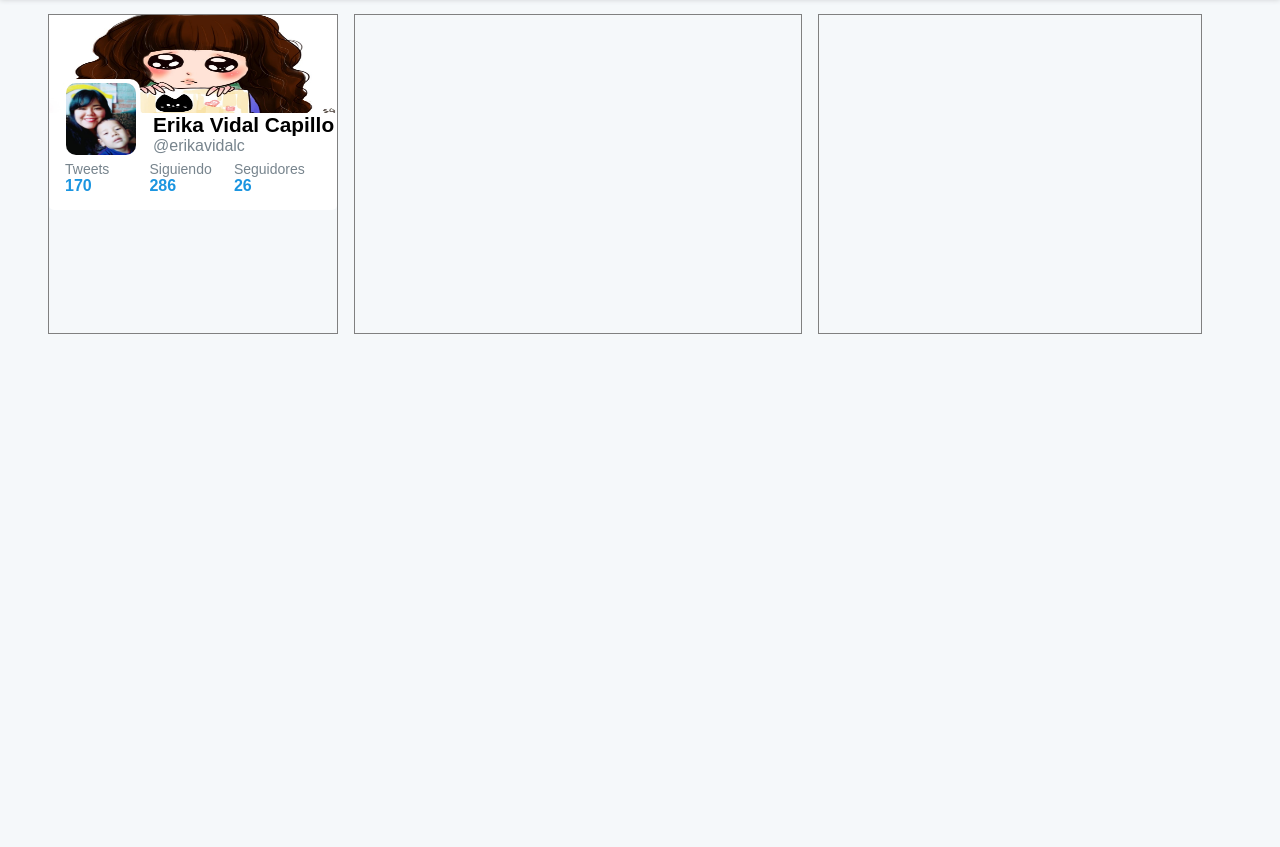
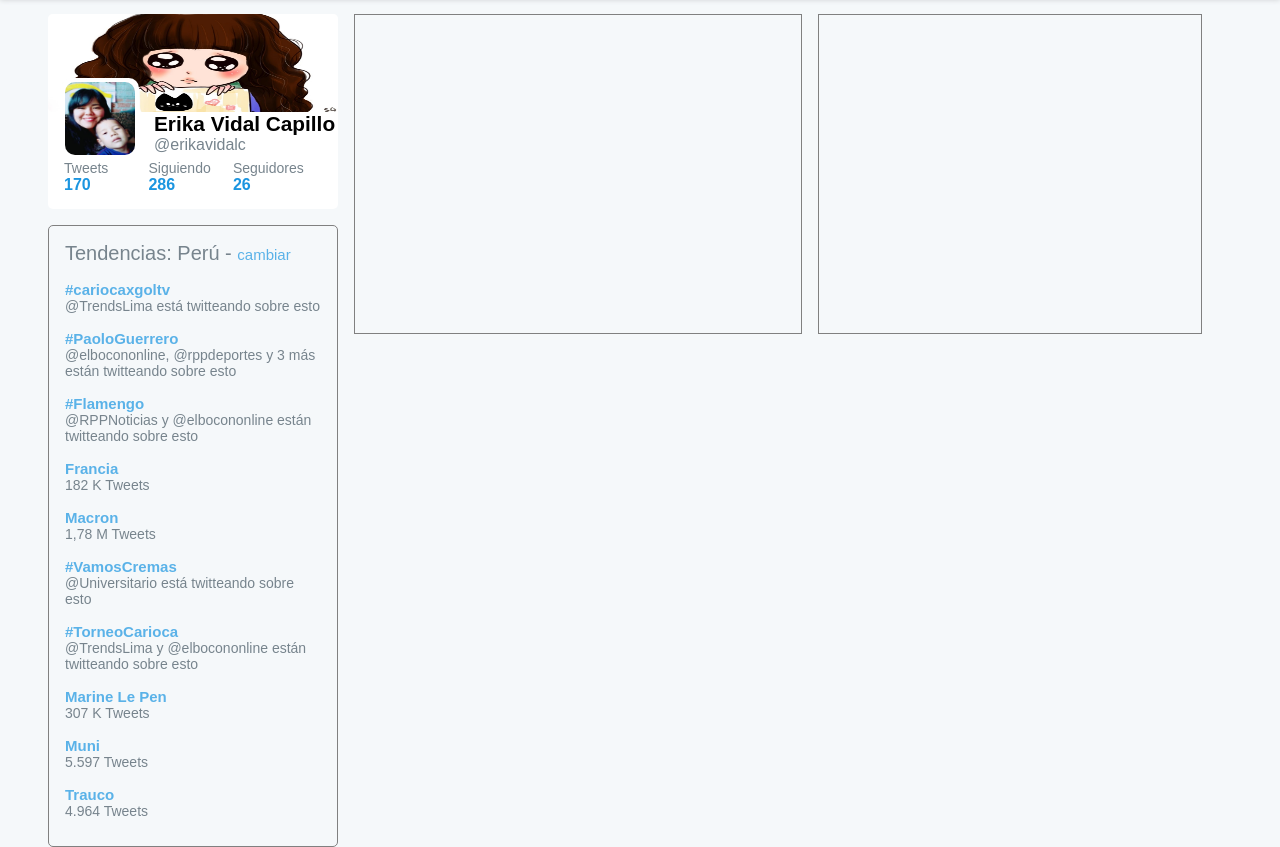
Before and after one commit to dianaVidalC/Twitter, a plain HTML site: page index.html in a window 1280 px wide. Shown: the part 48-895 px from the top of the page. Before the commit the page ends 800 px from the top, so only its background shows below. Drawn offline with Linux system fonts and the light colour scheme; files whose address does not match are found by name; a web font is replaced by a local one.

Commit message:
sección datos terminada

```diff
--- a/assets/css/main.css
+++ b/assets/css/main.css
@@ -98,8 +98,7 @@ img.twittear{
   top: -2px;;
 }
 
-
-section{
+section.quien-seguir{
   float: left;
   width: 30%;
   height: 20rem;
@@ -121,17 +120,18 @@ section.datos{
   position: relative;
   float: left;
   width: 18.125rem;
-  height: 20rem;
-  border: 1px solid gray;
+  height: 46rem;
   margin-left: 3rem;
   margin-top: 1rem;
 }
-section div.perfil{
+
+section.datos div.perfil{
   width: 100%;
   height: 12.1875rem;
   margin: 0 auto;
   background: #FFF;
   border-radius: 5px;
+  cursor: pointer;
 }
 
 section.datos div.perfil div{
@@ -144,7 +144,7 @@ section.datos div.perfil div.imagen-perfil{
   top: 4rem;
   left: 0.8rem;
   width: 27%;
-  height: 25%;
+  height: 11%;
   border-radius: 10px;
   background: #FFF;
 }
@@ -160,6 +160,7 @@ div.imagen-perfil img{
 div.perfil div:first-child img{
   width: 100%;
   height: 100%;
+  border-radius: 5px;
 }
 
 div.perfil div.usuario div:first-child{
@@ -171,6 +172,10 @@ div.perfil div.usuario div.nombres p:first-child{
   font-weight: bold;
   font-size: 1.3rem;
   color: #000;
+}
+
+div.perfil div.usuario div.nombres p:first-child:hover{
+  text-decoration: underline;
 }
 
 div.perfil div.usuario div.seguidores{
@@ -196,3 +201,32 @@ div.perfil div.usuario div.seguidores div p:nth-child(2){
   font-size: 1rem;
   font-weight: bold;
 }
+
+section.datos div.tendencias{
+  height: 38.875rem;
+  border: 1px solid gray;
+  margin-top: 1rem;
+  border-radius: 5px;
+  padding: 1rem;
+}
+
+section.datos div.tendencias p:first-child{
+  font-size: 20px;
+}
+
+section.datos div.tendencias p.blue{
+  margin-top: 1rem;
+  font-weight: bold;
+}
+section.datos div.tendencias p{
+  font-size: 14px;
+}
+section.datos div.tendencias .blue{
+  color: #5AB2E8;
+  font-size: 15px;
+}
+
+section.datos div.tendencias .blue:hover{
+  cursor: pointer;
+  text-decoration: underline;
+}
--- a/index.html
+++ b/index.html
@@ -32,7 +32,7 @@
   </header>
   <section class="datos">
     <div class="perfil">
-      <div><img src="assets/img/perfil.jpg" alt=""></div>
+      <div><img src="assets/img/perfil.jpg" alt="niña-gato"></div>
       <div class="imagen-perfil"><img src="assets/img/fabi.jpg" alt="fabi"></div>
       <div class="usuario">
         <div class="nombres">
@@ -55,7 +55,29 @@
         </div>
       </div>
     </div>
-    <div class="tendencias"></div>
+    <div class="tendencias">
+      <p>Tendencias: Perú - <span class="blue">cambiar</span></p>
+      <p class="blue">#cariocaxgoltv</p>
+      <p>@TrendsLima está twitteando sobre esto</p>
+      <p class="blue">#PaoloGuerrero</p>
+      <p>@elbocononline, @rppdeportes y 3 más están twitteando sobre esto</p>
+      <p class="blue">#Flamengo</p>
+      <p>@RPPNoticias y @elbocononline están twitteando sobre esto</p>
+      <p class="blue">Francia</p>
+      <p>182 K Tweets</p>
+      <p class="blue">Macron</p>
+      <p>1,78 M Tweets</p>
+      <p class="blue">#VamosCremas</p>
+      <p>@Universitario está twitteando sobre esto</p>
+      <p class="blue">#TorneoCarioca</p>
+      <p>@TrendsLima y @elbocononline están twitteando sobre esto</p>
+      <p class="blue">Marine Le Pen</p>
+      <p>307 K Tweets</p>
+      <p class="blue">Muni</p>
+      <p>5.597 Tweets
+      <p class="blue">Trauco</p>
+      <p>4.964 Tweets</p>
+    </div>
   </section>
   <section class="post"></section>
   <section class="quien-seguir"></section>
```
